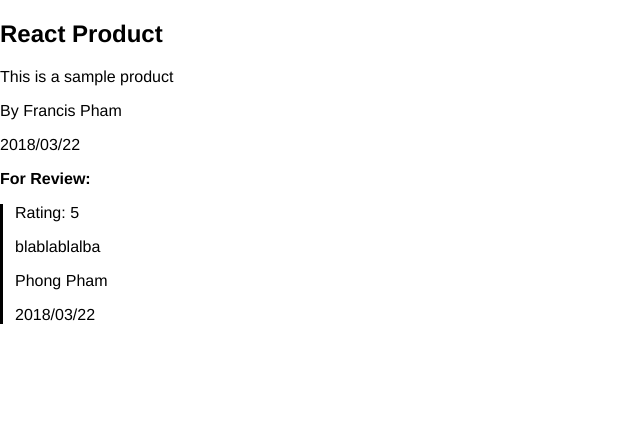
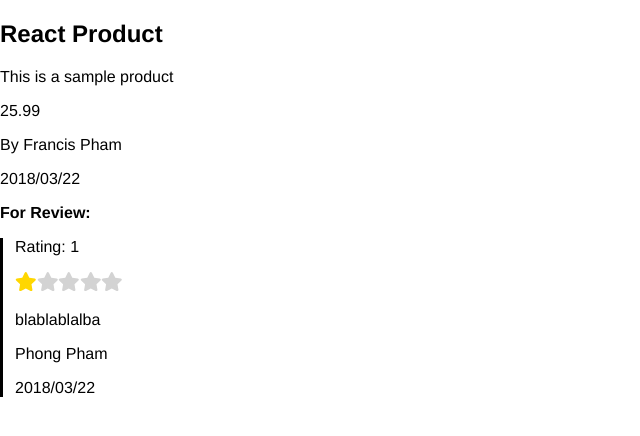
Before and after one commit to francispham/ReactClientApps, a React (Create React App) app in the folder amazon-react/: page / in a window 1280 px wide. Shown: the top 436 px of the page, without its empty margins (0-640 px from the left). Built offline with nearby package versions, Linux system fonts and the light colour scheme.

Commit message:
Add StarRating Components for Amazon

```diff
--- a/amazon-react/src/components/App.js
+++ b/amazon-react/src/components/App.js
@@ -3,6 +3,7 @@
 import ProductDetails from './ProductDetails';
 
 import ReviewDetails from './ReviewDetails';
+
 
 class App extends Component {
   render() {
@@ -16,13 +17,14 @@
       }
     }
     const review = {
-      rating: 5,
+      rating: 1,
       body: 'blablablalba',
       created_at: "2018/03/22",
       reviewer: {
         full_name: "Phong Pham"
       }
     }
+
     return (
       <div className="App">
         <ProductDetails {...product} />
@@ -37,6 +39,6 @@
       </div>
     );
   }
-}
+};
 
 export default App;
--- a/amazon-react/src/components/ProductDetails.js
+++ b/amazon-react/src/components/ProductDetails.js
@@ -26,6 +26,7 @@
     <div>
       <h2>{title}</h2>
       <p>{description}</p>
+      <p>{price}</p>
       <p>By {full_name}</p>
       <p>{created_at}</p>
     </div>
--- a/amazon-react/src/components/ReviewDetails.js
+++ b/amazon-react/src/components/ReviewDetails.js
@@ -1,5 +1,5 @@
 import React from 'react';
-
+import StarRating from './StarRating';
 
 function ReviewDetails (props) {
   // 1em is equal to the font size of the parent tag.
@@ -15,12 +15,15 @@
     reviewer = {} } = props;
 
   const {full_name} = reviewer;
+
+
   return (
     <div
       className="ReviewDetails"
       style={style}
     >
       <p>Rating: {rating}</p>
+      <StarRating max={5} rating = {rating}/>
       <p>{body}</p>
       <p>{full_name}</p>
       <p>{created_at}</p>
--- /dev/null
+++ b/amazon-react/src/components/StarRating.js
@@ -0,0 +1,54 @@
+import React from 'react';
+
+function StarRating(props) {
+  const { max = 5, rating = 0 } = props;
+  // const filledInStars = Array.from({ length: rating }).map((a,i) => (
+  //   <Star key={i} style={{ height: '1.2em', color: 'gold' }} />
+  // ));
+  // const emptyStars = Array.from({ length: max - rating }).map((a,i) => (
+  //   <Star key={i} style={{ height: '1.2em', color: 'lightgrey' }} />
+  // ));
+  return (
+    <div className="StarRating">
+      {/* filledInStars */}
+      {/* emptyStars */}
+
+      {Array.from({ length: max }).map((a, index) => (
+        <Star
+          key={index}
+          style={{
+            height: '1.2em',
+            color: index < rating ? 'gold' : 'lightgrey'
+          }}
+        />
+      ))}
+    </div>
+  );
+}
+
+
+// We can define another component here, called `Star`, and use it within our
+// `StarRating` component. If we do not export it, it will be only available
+// within this file.
+function Star (props) {
+  const { style = {}, ...restProps } = props;
+  const { color ='black', ...restStyle } = style;
+
+  return (
+    <svg
+      xmlns='http://www.w3.org/2000/svg'
+      {...restProps}
+      style={restStyle}
+      viewBox='0 0 576 512'
+    >
+      <path
+        fill={color}
+        d='M259.3 17.8L194 150.2 47.9 171.5c-26.2 3.8-36.7 36.1-17.7 54.6l105.7 103-25 145.5c-4.5 26.3 23.2 46 46.4 33.7L288 439.6l130.7 68.7c23.2 12.2 50.9-7.4 46.4-33.7l-25-145.5 105.7-103c19-18.5 8.5-50.8-17.7-54.6L382 150.2 316.7 17.8c-11.7-23.6-45.6-23.9-57.4 0z'
+      />
+    </svg>
+  );
+}
+
+
+
+export default StarRating;
```
